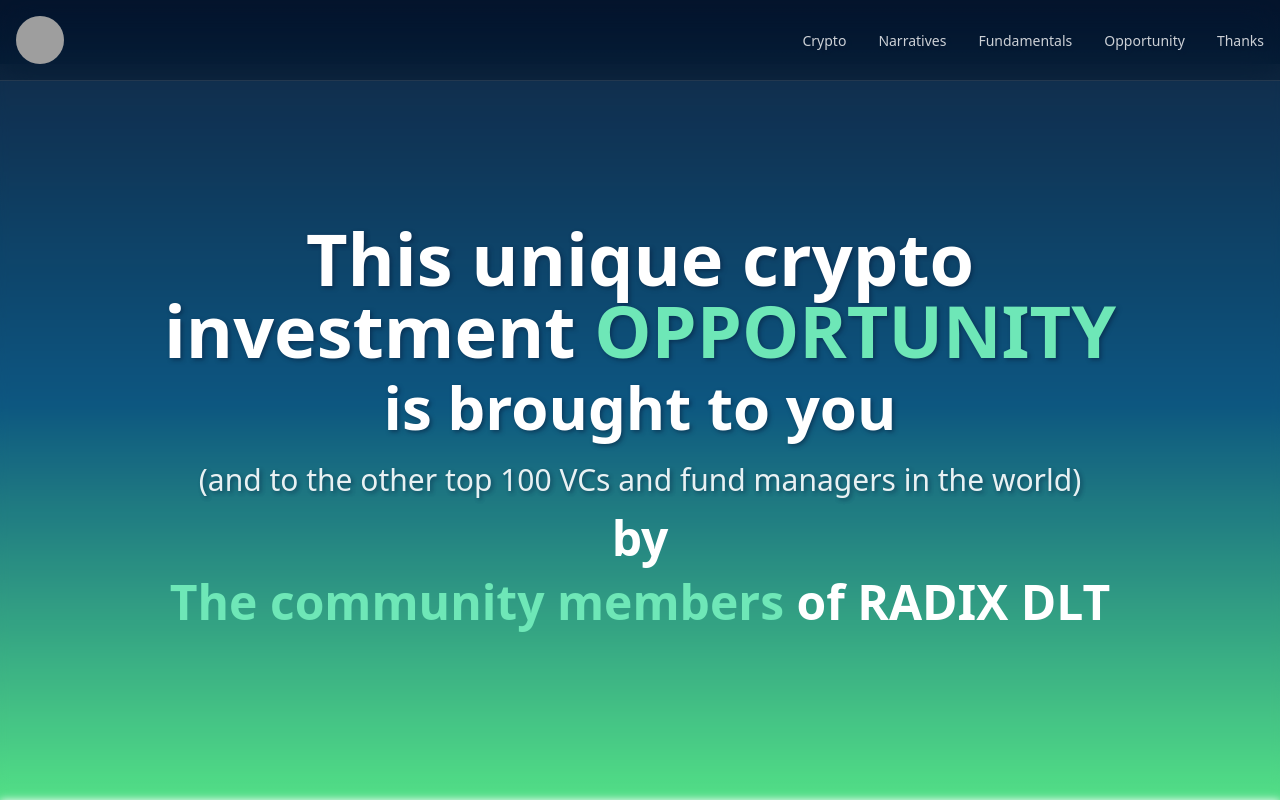
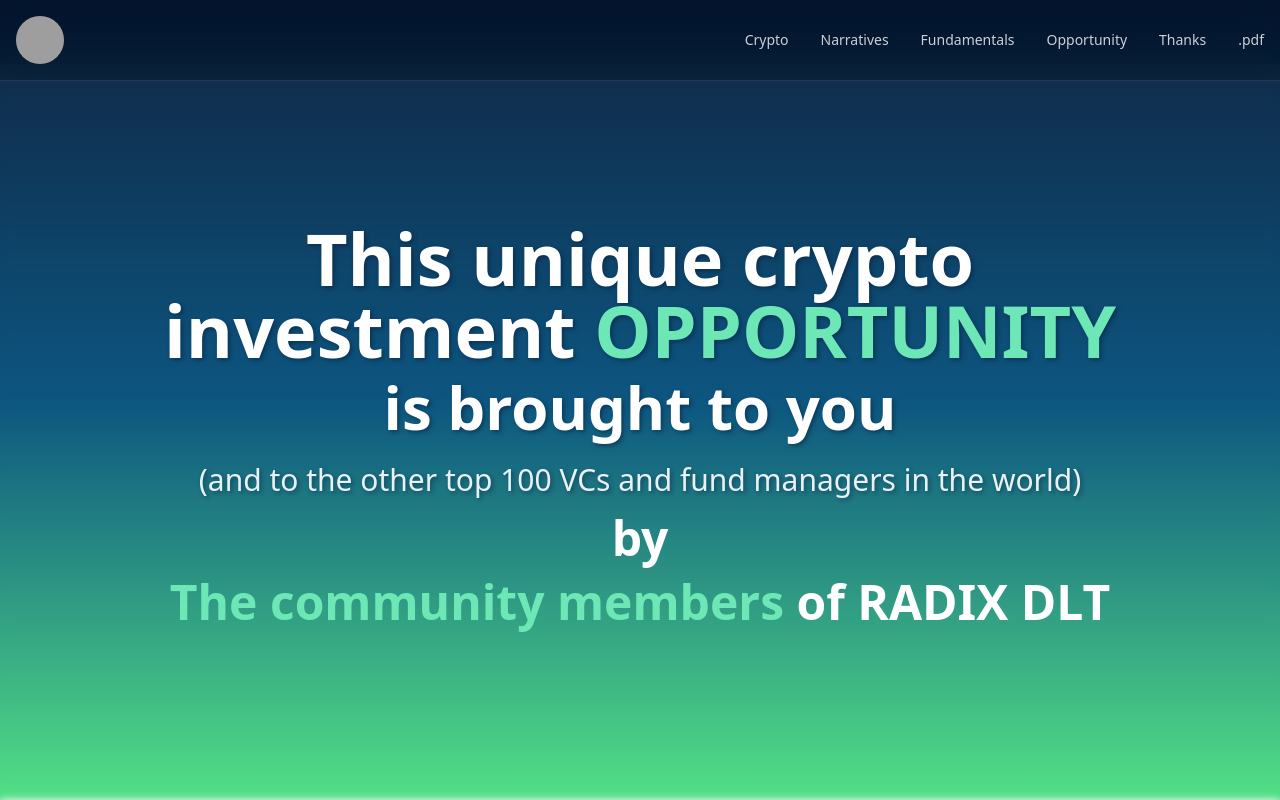
Before and after one commit to alfred-dulaire/top, a React (Vite) app: page / in a window 1280 px wide. Shown: the top 800 px of the page. Built offline with nearby package versions, Linux system fonts and the light colour scheme; grey boxes are pictures that could not be loaded.

Commit message:
Update Header.tsx

```diff
--- a/src/components/Header.tsx
+++ b/src/components/Header.tsx
@@ -6,7 +6,8 @@
   { label: 'Narratives', href: '#narratives' },
   { label: 'Fundamentals', href: '#fundamentals' },
   { label: 'Opportunity', href: '#opportunity' },
-  { label: 'Thanks', href: '#contact' }
+  { label: 'Thanks', href: '#contact' },
+  { label: '.pdf', href: '#pdf-actions' }
 ];
 
 export function Header() {
@@ -43,7 +44,7 @@
               <li key={item.href}>
                 <button
                   onClick={() => handleNavClick(item.href)}
-                  className="text-white/80 hover:text-white text-shadow text-sm font-medium transition-colors"
+                  className="text-white/80 hover:text-white text-shadow text-sm font-medium transition-colors flex items-center gap-1"
                 >
                   {item.label}
                 </button>
@@ -60,7 +61,7 @@
                 <li key={item.href}>
                   <button
                     onClick={() => handleNavClick(item.href)}
-                    className="text-white/80 hover:text-white text-shadow text-base font-medium transition-colors w-full text-left"
+                    className="text-white/80 hover:text-white text-shadow text-base font-medium transition-colors w-full text-left flex items-center gap-1"
                   >
                     {item.label}
                   </button>
```
